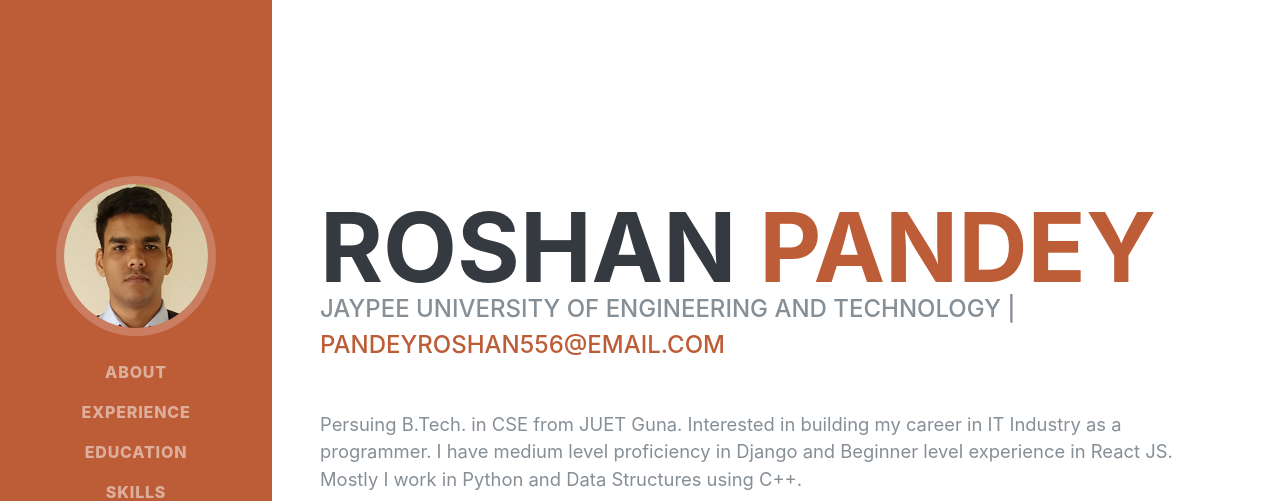
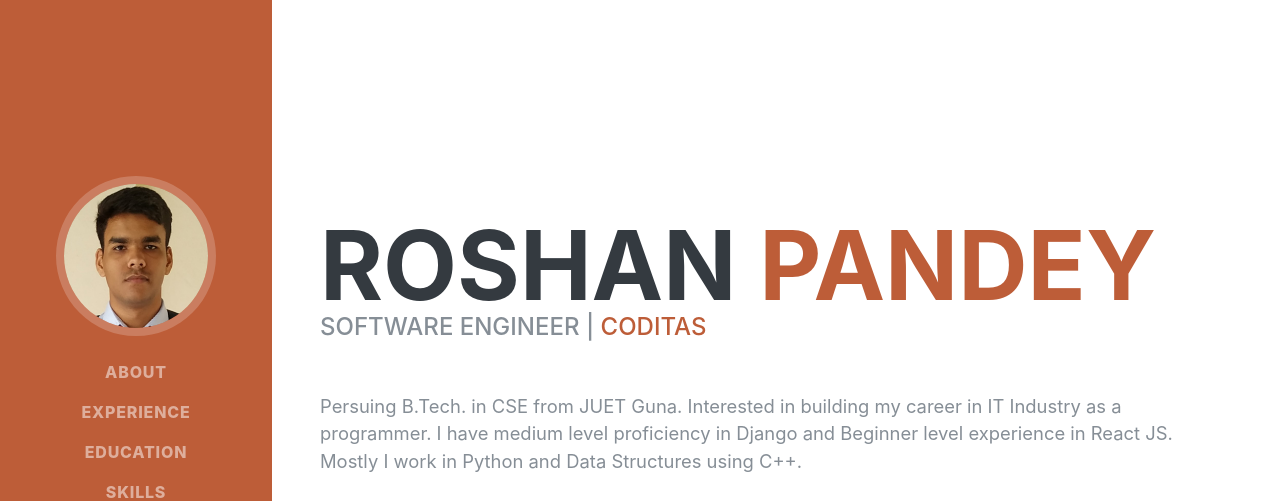
Before and after one commit to pandeyroshan/pandeyroshan.github.io, a plain HTML site: page index.html in a window 1280 px wide. Shown: the top 501 px of the page. Drawn offline with Linux system fonts and the light colour scheme; a web font is replaced by a local one.

Commit message:
Update index.html

```diff
--- a/index.html
+++ b/index.html
@@ -69,8 +69,8 @@
         <h1 class="mb-0">Roshan
           <span class="text-primary">Pandey</span>
         </h1>
-        <div class="subheading mb-5">Jaypee University of Engineering and Technology |
-          <a href="mailto:name@email.com">pandeyroshan556@email.com</a>
+        <div class="subheading mb-5">Software Engineer |
+          <a href="">Coditas</a>
         </div>
         <p class="lead mb-5">Persuing B.Tech. in CSE from JUET Guna. Interested in building my career in IT Industry as a programmer. I have medium level proficiency in Django and Beginner level experience in React JS. Mostly I work in Python and Data Structures using C++.</p>
         <div class="social-icons">
```
